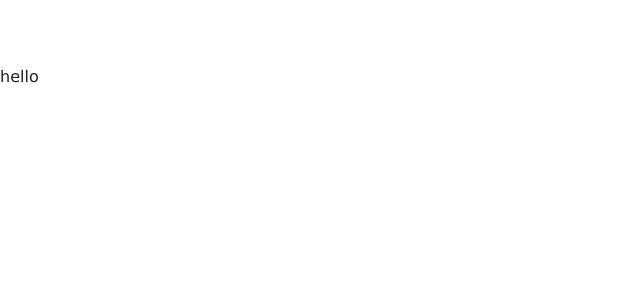
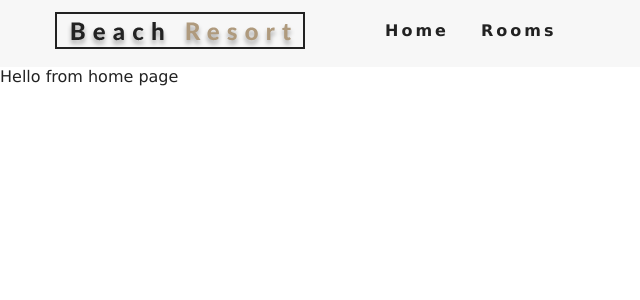
Before and after one commit to SpirituS96/react-hotel-reservation-site, a React (Create React App) app: page / in a window 1280 px wide. Shown: the top 300 px of the page, without its empty margins (0-640 px from the left). Built offline with nearby package versions, Linux system fonts and the light colour scheme.

Commit message:
add navbar component and routing

```diff
--- a/src/App.js
+++ b/src/App.js
@@ -1,15 +1,23 @@
-import React from 'react';
-import './App.css';
-import Error from './pages/Error';
-import Home from './pages/Home';
-import Rooms from './pages/Rooms';
-import SingleRoom from './pages/SingleRoom';
+import React from "react";
+import "./App.css";
+import Error from "./pages/Error";
+import Home from "./pages/Home";
+import Rooms from "./pages/Rooms";
+import SingleRoom from "./pages/SingleRoom";
+import { Route, Routes } from "react-router-dom";
 
+import Navbar from './components/Navbar';
 
 function App() {
   return (
     <>
-    hello
+      <Navbar />
+      <Routes>
+        <Route exact path='/' element={<Home />} />
+        <Route exact path='/rooms' element={<Rooms />} />
+        <Route exact path='/rooms/:slug' element={<SingleRoom />} />
+        <Route exact path='*' element={<Error />} />
+      </Routes>
     </>
   );
 }
--- /dev/null
+++ b/src/components/Navbar.js
@@ -0,0 +1,43 @@
+import React, { Component } from "react";
+import logo from "../images/logo.svg";
+import { FaAlignRight } from "react-icons/fa";
+import { Link } from "react-router-dom";
+
+export default class Navbar extends Component {
+  state = {
+    isOpen: false,
+  };
+
+  handleToggle = () => {
+    this.setState({ isOpen: !this.state.isOpen });
+  };
+
+  render() {
+    return (
+      <nav className='navbar'>
+        <div className='nav-center'>
+          <div className='nav-header'>
+            <Link to='/'>
+              <img src={logo} alt='Beach Resort' />
+            </Link>
+            <button
+              type='button'
+              className='nav-btn'
+              onClick={this.handleToggle}
+            >
+              <FaAlignRight className='nav-icon' />
+            </button>
+          </div>
+          <ul className={this.state.isOpen?"nav-links show-nav":"nav-links"}>
+          <li>
+            <Link to="/">Home</Link>
+          </li>
+          <li>
+            <Link to="/rooms">Rooms</Link>
+          </li>
+          </ul>
+        </div>
+      </nav>
+    );
+  }
+}
--- a/src/index.js
+++ b/src/index.js
@@ -1,14 +1,17 @@
-import React from 'react';
-import ReactDOM from 'react-dom';
+import React from "react";
+import ReactDOM from "react-dom";
 // import './index.css';
-import App from './App';
-import reportWebVitals from './reportWebVitals';
+import App from "./App";
+import reportWebVitals from "./reportWebVitals";
+import { BrowserRouter as Router } from "react-router-dom";
 
 ReactDOM.render(
   <React.StrictMode>
-    <App />
+    <Router>
+      <App />
+    </Router>
   </React.StrictMode>,
-  document.getElementById('root')
+  document.getElementById("root")
 );
 
 // If you want to start measuring performance in your app, pass a function
```
Also changed, not shown: src/App.css (line endings or trailing spaces).
